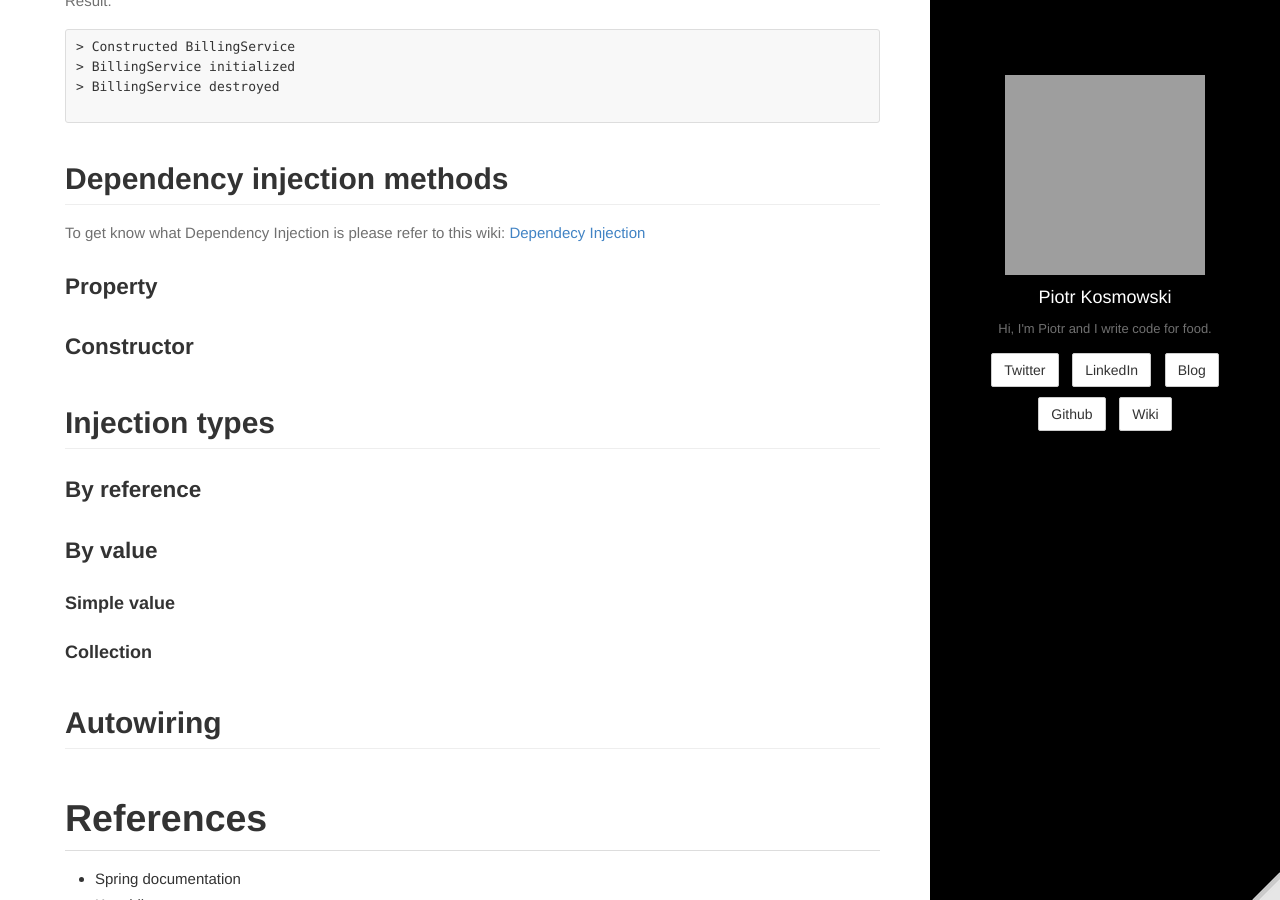
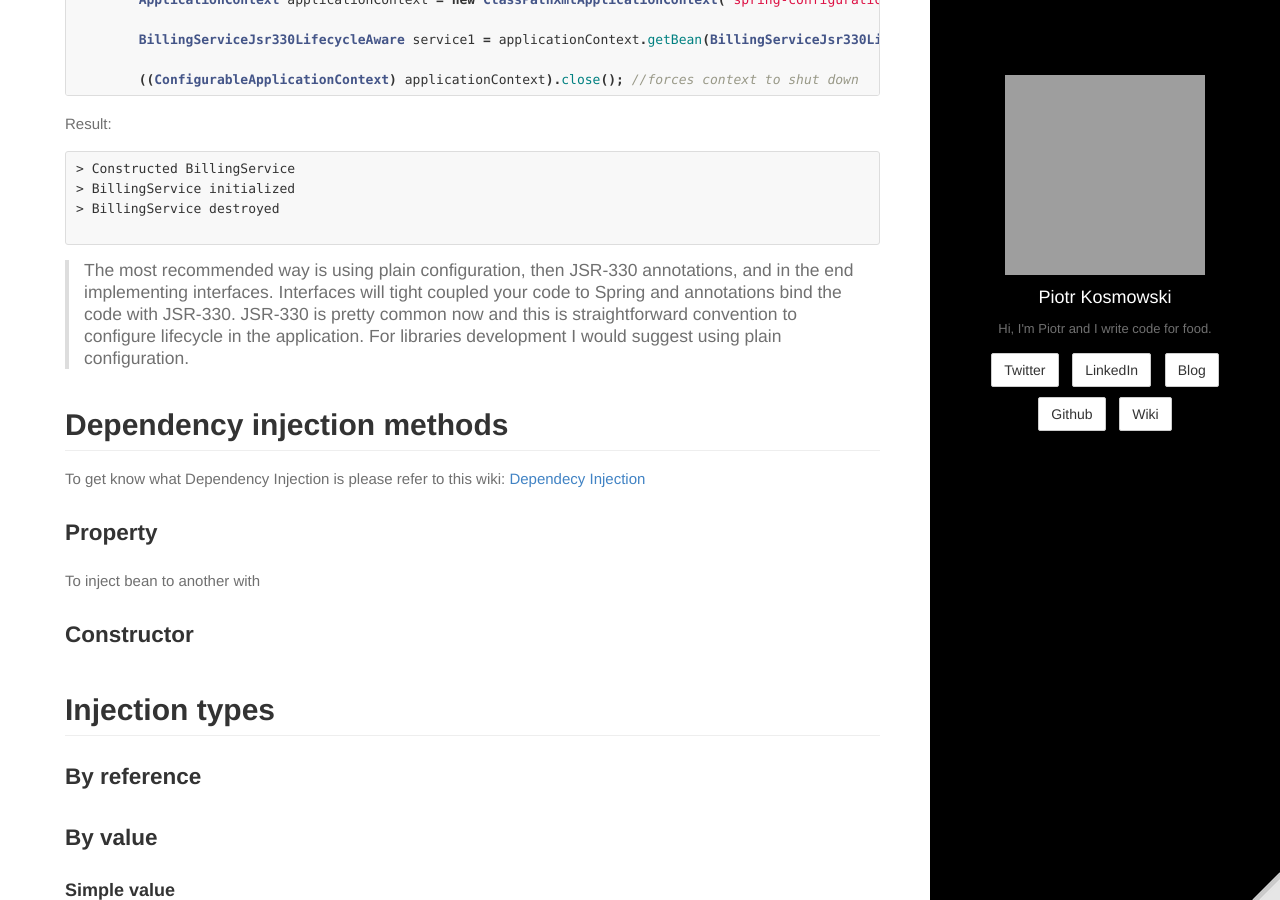
Before and after one commit to kospiotr/kospiotr.github.io, a Jekyll site: the page built from wiki/spring-framework.md, in a window 1280 px wide and 900 px high, scrolled down 11113 px. Built offline with Jekyll 4.4.1, drawn with Linux system fonts in a browser that asks for light colours; nearby versions of some CDN libraries; library files that are not in the unit come from our copies; Markdown is read by kramdown in place of the engine named in the settings; some of the changed text lies outside the part shown; grey boxes are pictures that could not be loaded.

Commit message:
Update wiki

````diff
--- a/wiki/spring-framework.md
+++ b/wiki/spring-framework.md
@@ -290,6 +290,9 @@
 BillingService service = applicationContext.getBean("service", BillingService.class);
 
 ```
+##Factory method
+Objects can be manually created by other bean via factory method:
+
 
 ###Scopes
 Basic scopes:
@@ -541,11 +544,17 @@
 
  ```
 
+
+> The most recommended way is using plain configuration, then JSR-330 annotations, and in the end implementing interfaces. Interfaces will tight coupled your code to Spring and annotations bind the code with JSR-330. JSR-330 is pretty common now and this is straightforward convention to configure lifecycle in the application. For libraries development I would suggest using plain configuration.
+
+
+
 ##Dependency injection methods
 
 To get know what Dependency Injection is please refer to this wiki: [Dependecy Injection](dependency-injection.html)
 
 ###Property
+To inject bean to another with
 ###Constructor
 ##Injection types
 ###By reference
````
Also changed, not shown: 2 other files.
